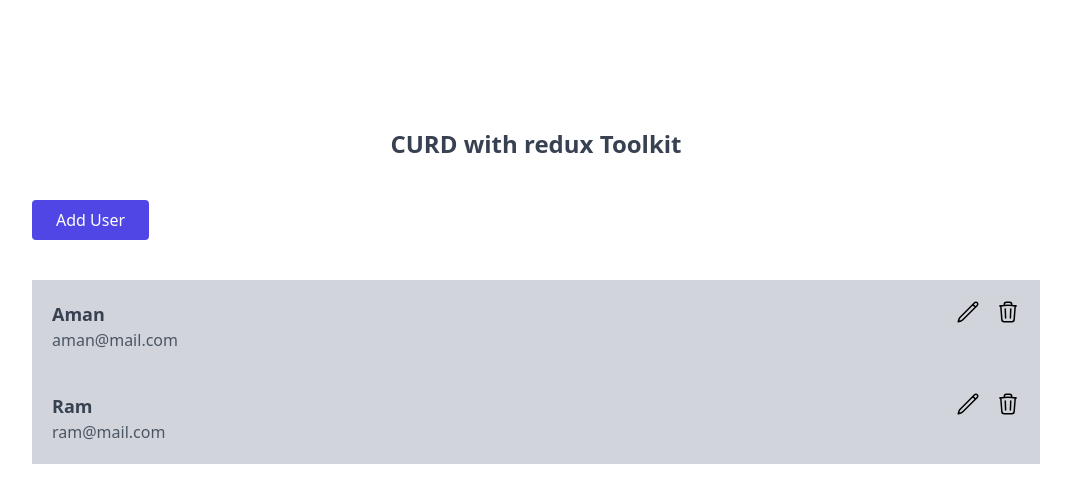
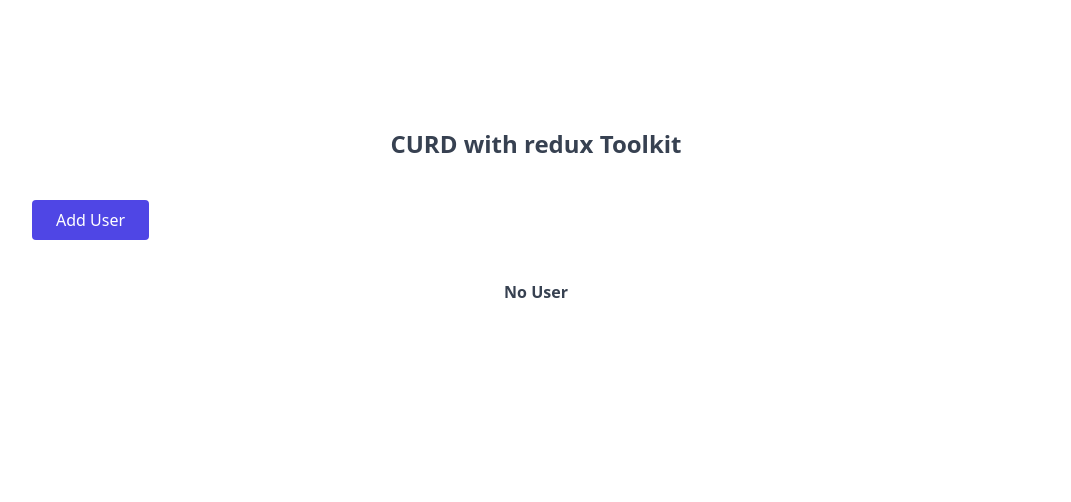
Before and after one commit to nehapatel1287/curd-react-reduxtoolkit, a React (Create React App) app: page / in a window 1280 px wide. Shown: the top 502 px of the page, without its empty margins (104-1175 px from the left). Built offline with nearby package versions, Linux system fonts and the light colour scheme.

Commit message:
edit and deekete functionlity added

```diff
--- a/src/features/AddUser.js
+++ b/src/features/AddUser.js
@@ -7,19 +7,20 @@
 import { v4 as uuidv4 } from 'uuid';
 
 const AddUser = () => {
-    const dispatch=useDispatch();
-    const navigate=useNavigate();
-    const[values,setValues]=useState({
-        name:'',
-        email:''
+  const dispatch = useDispatch();
+  const navigate = useNavigate();
+
+  const [values, setValues] = useState({
+    name: '',
+    email: ''
   })
 
-    const handleAddUser=()=>{
-        setValues({name:'',email:''});
+  const handleAddUser = () => {
+    setValues({ name: '', email: '' });
     dispatch(addUser({
       id: uuidv4(),
-          name:values.name,
-          email:values.email
+      name: values.name,
+      email: values.email
     }))
     navigate('/');
   }
@@ -28,13 +29,15 @@
     <div className='mt-10 max-w-xl mx-auto'>
       <TextField
         label="Name"
-    onChange={(e)=>setValues({...values,name:e.target.value})}
-    inputProps={{type :'text',placeholder:'jhon'}}
+        value={values.name}
+        onChange={(e) => setValues({ ...values, name: e.target.value })}
+        inputProps={{ type: 'text', placeholder: 'Enter Name Here' }}
       />
       <TextField
         label="Email"
-    onChange={(e)=>setValues({...values,email:e.target.value})}
-    inputProps={{type:'email',placeholder:'jhone@mail.com'}}
+        value={values.email}
+        onChange={(e) => setValues({ ...values, email: e.target.value })}
+        inputProps={{ type: 'email', placeholder: 'MailID@mail.com' }}
       />
 
       <Button onClick={handleAddUser}>Submit</Button>
--- a/src/features/EditUser.js
+++ b/src/features/EditUser.js
@@ -1,52 +1,54 @@
-import React, { useState } from 'react'
-import { useDispatch, useSelector } from 'react-redux'
-import { useNavigate, useParams } from 'react-router-dom'
-import Button from '../components/Button'
-import TextField from '../components/TextField'
-import { editUser } from './Users/userSlice'
+import { useState } from "react"
+import { useDispatch, useSelector } from "react-redux"
+import { useNavigate, useParams } from "react-router-dom"
+import Button from "../components/Button"
+import TextField from "../components/TextField"
+import { editUser } from "./Users/userSlice"
 
 const EditUser = () => {
-    const param = useParams();
-    const dispatch=useDispatch();
-    const navigate=useNavigate();
-    const users =useSelector(store => store.users);
-    const existingUser = users.filter(user =>user.id===param.id);
-    console.log(existingUser[0]);
-    const {name,email}=existingUser;
-    const[values,setValues]=useState({
-        name,email
-    })
-    console.log(values);
+  const params = useParams();
+  const dispatch = useDispatch();
+  const users = useSelector(store => store.users);
+  console.log(users);
+  const navigate = useNavigate();
+  const existingUser = users.filter(user => user.id === params.id)
+  // });
+  console.log(".....",existingUser);
+  const { name, email } = existingUser[0];
 
-    const handleEditUser=()=>{
-        setValues({name:'',email:''});
+  const [values, setValues] = useState({
+    name,
+    email
+  });
+
+  const handleEditUser = () => {
+    setValues({ name: '', email: '' });
     dispatch(editUser({
-          id:param.id,
-          name:values.name,
-          email:values.email
-
-        }))
+      id: params.id,
+      name: values.name,
+      email: values.email
+    }));
     navigate('/');
   }
 
   return (
-    <div className='mt-10 max-w-xl mx-auto'>
+    <div className="mt-10 max-w-xl mx-auto">
       <TextField
         label="Name"
-    onChange={(e)=>setValues({...values,name:e.target.value})}
-    inputProps={{type :'text',placeholder:'jhon'}}
+        value={values.name}
+        onChange={(e) => setValues({ ...values, name: e.target.value })}
+        inputProps={{ type: 'text', placeholder: 'Jhon Doe' }}
       />
+      <br />
       <TextField
         label="Email"
-    onChange={(e)=>setValues({...values,email:e.target.value})}
-    inputProps={{type:'email',placeholder:'jhone@mail.com'}}
+        value={values.email}
+        onChange={(e) => setValues({ ...values, email: e.target.value })}
+        inputProps={{ type: 'email', placeholder: 'jhondoe@mail.com' }}
       />
-
-    <Button onClick={handleEditUser}>Submit</Button>
-
+      <Button onClick={handleEditUser}>Edit</Button>
     </div>
   )
 }
 
-
 export default EditUser
--- a/src/features/Users/UserList.js
+++ b/src/features/Users/UserList.js
@@ -1,14 +1,18 @@
-import { Link } from "react-router-dom"
-import Button from "../../components/Button"
-import {useSelector} from 'react-redux'
+import { useDispatch, useSelector } from "react-redux";
+import { Link } from "react-router-dom";
+import Button from "../../components/Button";
+import { deleteUser } from "./userSlice";
 
 const UserList = () => {
+  const dispatch = useDispatch();
+  const users = useSelector(store => store.users);
 
-   const users =useSelector(store => store.users)
-//    console.log(users);
+  const handleRemoveUser = (id) => {
+    dispatch(deleteUser({ id }));
+  }
 
-    const randerCard = () => users.map((user) => (
-        <div className="bg-gray-300 p-5 flex item-center justify-between" key={user.id}>
+  const renderCard = () => users.map(user => (
+    <div className="bg-gray-300 p-5 flex items-center justify-between" key={user.id}>
       <div>
         <h3 className="font-bold text-lg text-gray-700">{user.name}</h3>
         <span className="font-normal text-gray-600">{user.email}</span>
@@ -16,29 +20,28 @@
       <div className="flex gap-4">
         <Link to={`edit-user/${user.id}`}>
           <button>
-                        <svg xmlns="http://www.w3.org/2000/svg" fill="none" viewBox="0 0 24 24" strokeWidth="1.5" stroke="currentColor" className="w-6 h-6">
-                            <path strokeLinecap="round" strokeLinejoin="round" d="M16.862 4.487l1.687-1.688a1.875 1.875 0 112.652 2.652L6.832 19.82a4.5 4.5 0 01-1.897 1.13l-2.685.8.8-2.685a4.5 4.5 0 011.13-1.897L16.863 4.487zm0 0L19.5 7.125" />
+            <svg xmlns="http://www.w3.org/2000/svg" className="h-6 w-6" fill="none" viewBox="0 0 24 24" stroke="currentColor" strokeWidth={2}>
+              <path strokeLinecap="round" strokeLinejoin="round" d="M15.232 5.232l3.536 3.536m-2.036-5.036a2.5 2.5 0 113.536 3.536L6.5 21.036H3v-3.572L16.732 3.732z" />
             </svg>
-
           </button>
         </Link>
-                <Link>
-                    <button>
-                        <svg xmlns="http://www.w3.org/2000/svg" fill="none" viewBox="0 0 24 24" strokeWidth="1.5" stroke="currentColor" className="w-6 h-6">
-                            <path strokeLinecap="round" strokeLinejoin="round" d="M14.74 9l-.346 9m-4.788 0L9.26 9m9.968-3.21c.342.052.682.107 1.022.166m-1.022-.165L18.16 19.673a2.25 2.25 0 01-2.244 2.077H8.084a2.25 2.25 0 01-2.244-2.077L4.772 5.79m14.456 0a48.108 48.108 0 00-3.478-.397m-12 .562c.34-.059.68-.114 1.022-.165m0 0a48.11 48.11 0 013.478-.397m7.5 0v-.916c0-1.18-.91-2.164-2.09-2.201a51.964 51.964 0 00-3.32 0c-1.18.037-2.09 1.022-2.09 2.201v.916m7.5 0a48.667 48.667 0 00-7.5 0" />
+        <button
+          onClick={() => handleRemoveUser(user.id)}
+        >
+          <svg xmlns="http://www.w3.org/2000/svg" className="h-6 w-6" fill="none" viewBox="0 0 24 24" stroke="currentColor" strokeWidth={2}>
+            <path strokeLinecap="round" strokeLinejoin="round" d="M19 7l-.867 12.142A2 2 0 0116.138 21H7.862a2 2 0 01-1.995-1.858L5 7m5 4v6m4-6v6m1-10V4a1 1 0 00-1-1h-4a1 1 0 00-1 1v3M4 7h16" />
           </svg>
-
         </button>
-                </Link>
-
       </div>
     </div>
   ))
+
   return (
     <div>
-            <Link to={'/add-user'}><Button>Add User</Button></Link>
-
-            {users.length ? randerCard() : <p className="">No Data</p>}
+      <Link to="/add-user"><Button>Add User</Button></Link>
+      <div className="grid gap-5 md:grid-cols-2">
+        {users.length ? renderCard() : <p className="text-center col-span-2 text-gray-700 font-semibold">No User</p>}
+      </div>
     </div>
   )
 }
--- a/src/features/Users/userSlice.js
+++ b/src/features/Users/userSlice.js
@@ -1,23 +1,22 @@
-import { createSlice } from '@reduxjs/toolkit'
+import { createSlice, current } from "@reduxjs/toolkit";
+import { v4 as uuidv4 } from 'uuid';
 
 const initialState = [
-    { id: 1, name: "Aman", email: "aman@mail.com" },
-    { id: 2, name: "Ram", email: "ram@mail.com" }
 
-]
+];
 
-
-export const userSlice = createSlice({
+const userSlice = createSlice({
   name: 'users',
   initialState,
   reducers: {
     addUser: (state, action) => {
-            state.push(action.payload)
+      state.push(action.payload);
     },
     editUser: (state, action) => {
       const { id, name, email } = action.payload;
       const existingUser = state.find(user => user.id === id);
-            if (existingUser) {
+
+      if(existingUser) {
         existingUser.name = name;
         existingUser.email = email;
       }
@@ -26,13 +25,13 @@
     deleteUser: (state, action) => {
       const { id } = action.payload;
       const existingUser = state.find(user => user.id === id);
-            if (existingUser) {
-                return state.fill(user => user.id !== id);
+
+      if(existingUser) {
+        return state.filter(user => user.id !== id);
       }
     }
   }
-})
+});
 
-export const { addUser, editUser, deleteUser } = userSlice.actions
-
-export default userSlice.reducer
+export const { addUser, editUser, deleteUser } = userSlice.actions;
+export default userSlice.reducer;
```
Lines whose indentation alone changed are shown as unchanged.
